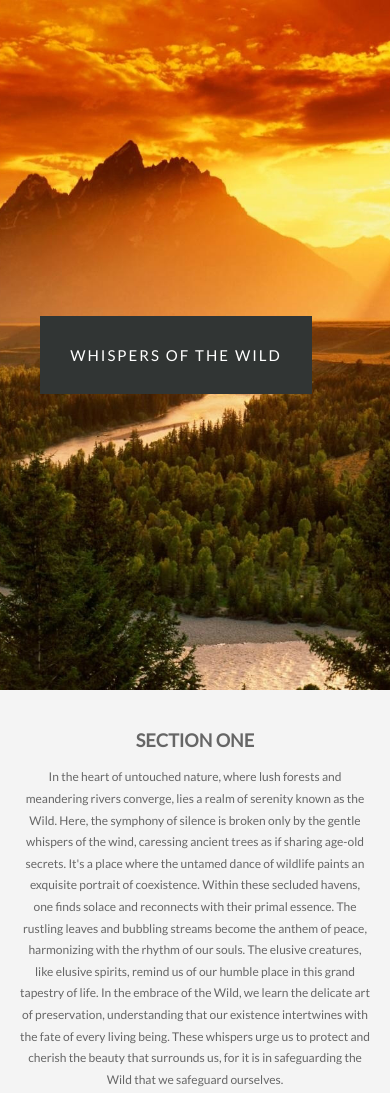
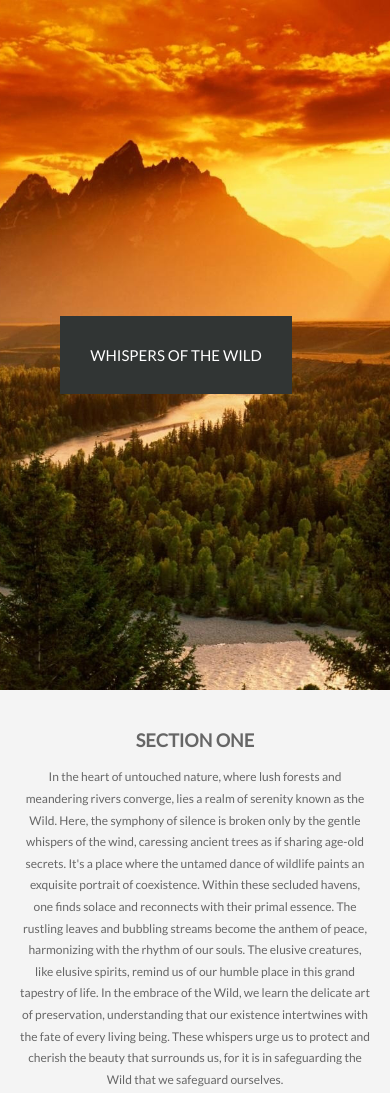
Before and after one commit to branded1234/Parralax-Website-Clone, a plain HTML site: page index.html in a window 390 px wide. Shown: the top 1093 px of the page. Drawn offline with Linux system fonts and the light colour scheme.

Commit message:
Update style.css

```diff
--- a/style.css
+++ b/style.css
@@ -61,7 +61,7 @@ section{
     }
     .p-text{
         font-size: 15px;
-        letter-spacing: 2px;
+        letter-spacing: 0;
     }
     section{
         padding: 25px 20px;
```
